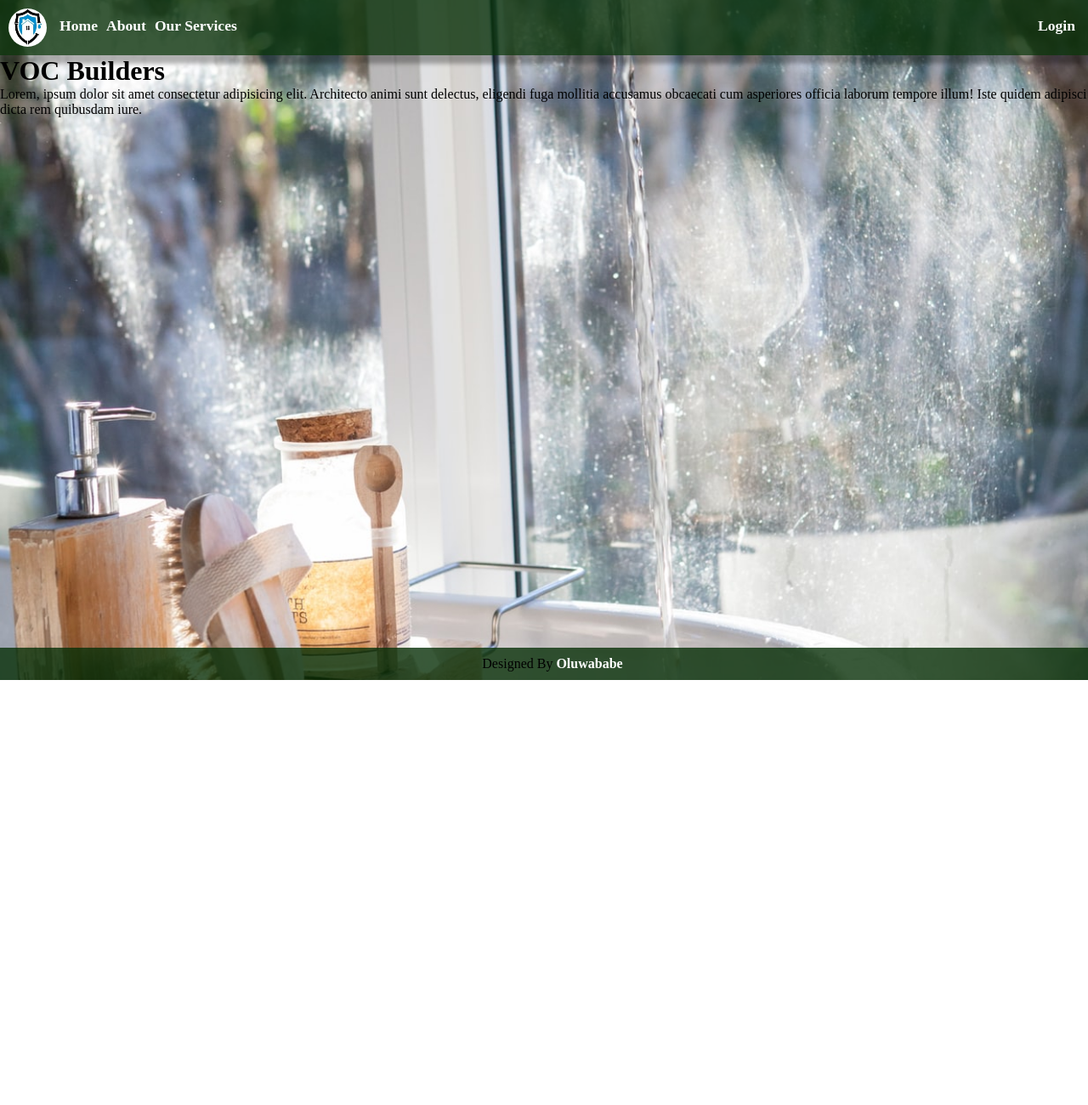
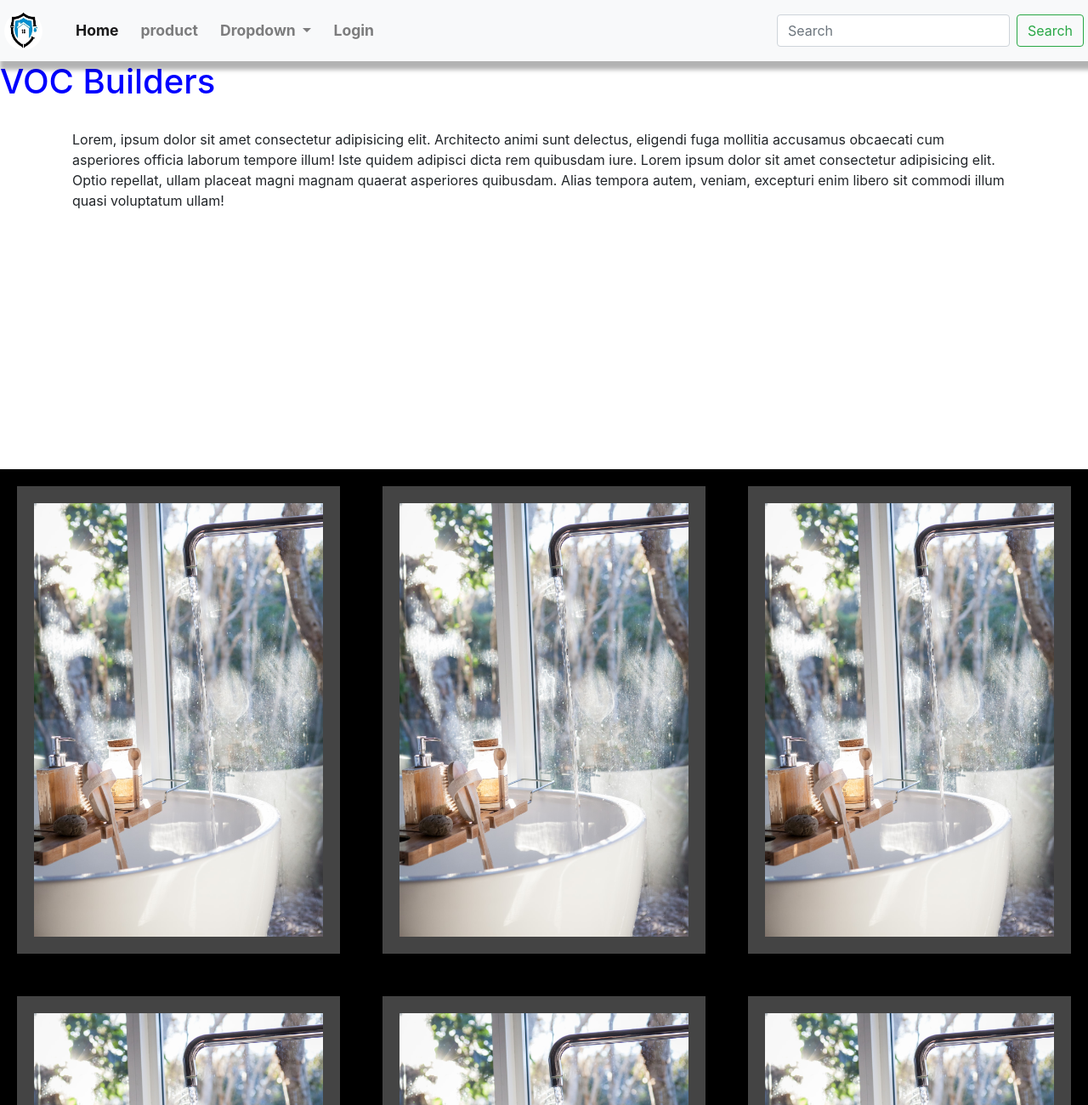
Before and after one commit to Omoike-lilian/Project-VOC, a plain HTML site: page index.html in a window 1280 px wide. Shown: the top 1300 px of the page at 85% size. Before the commit the page ends 800 px from the top, so only its background shows below. Drawn offline with nearby package versions, Linux system fonts and the light colour scheme.

Commit message:
Updated the Nav bar and created a login page.

```diff
--- a/index.html
+++ b/index.html
@@ -1,6 +1,7 @@
 <!DOCTYPE html>
 <html lang="en">
 <head>
+    <link rel="stylesheet" href="https://stackpath.bootstrapcdn.com/bootstrap/4.5.0/css/bootstrap.min.css" integrity="sha384-9aIt2nRpC12Uk9gS9baDl411NQApFmC26EwAOH8WgZl5MYYxFfc+NcPb1dKGj7Sk" crossorigin="anonymous">
     <link rel="shortcut icon" href="voc1.jpg" type="image/x-icon">
     <link rel="stylesheet" href="style1.css">
     <meta charset="UTF-8">
@@ -8,7 +9,40 @@
     <title>VOC Builders</title>
 </head>
 <body>
-      <div class="zone green">
+    <nav class="navbar navbar-expand-lg navbar-light bg-light">
+        <a class="navbar-brand" href="#">
+            <img src="voc1.jpg" width="30" height="30" alt="">
+          </a>
+            <div class="collapse navbar-collapse" id="navbarSupportedContent">
+          <ul class="navbar-nav mr-auto">
+            <li class="nav-item active">
+              <a class="nav-link" href="index.html">Home <span class="sr-only">(current)</span></a>
+            </li>
+            <li class="nav-item">
+              <a class="nav-link" href="#">product</a>
+            </li>
+            <li class="nav-item dropdown">
+              <a class="nav-link dropdown-toggle" href="#" id="navbarDropdown" role="button" data-toggle="dropdown" aria-haspopup="true" aria-expanded="false">
+                Dropdown
+              </a>
+              <div class="dropdown-menu" aria-labelledby="navbarDropdown">
+                <a class="dropdown-item" href="#">Action</a>
+                <a class="dropdown-item" href="#">Another action</a>
+                <div class="dropdown-divider"></div>
+                <a class="dropdown-item" href="#">Something else here</a>
+              </div>
+            </li>
+            <li class="nav-item">
+              <a class="nav-link" href="login.html" tabindex="-1" aria-disabled="true">Login</a>
+            </li>
+          </ul>
+          <form class="form-inline my-2 my-lg-0">
+            <input class="form-control mr-sm-2" type="search" placeholder="Search" aria-label="Search">
+            <button class="btn btn-outline-success my-2 my-sm-0" type="submit">Search</button>
+          </form>
+        </div>
+      </nav>
+      <!-- <div class="zone green">
            <ul class="main-nav">
             <img src="voc1.jpg">
               <li><a href="#">Home</a></li>
@@ -17,20 +51,29 @@
               <li class="left"><a href="#">Login</a></li>
         </ul>
 
-     </div>
-
-            <div>
-                 <!-- <img src="background.jpeg" class="cover"> -->
-                <h1>VOC Builders</h1>
-            </div>
-                <div>
+     </div> -->
+     <h1>VOC Builders</h1><br>
+            <div class="container zone red">
                     <p>Lorem, ipsum dolor sit amet consectetur adipisicing elit.
                     Architecto animi sunt delectus, eligendi fuga mollitia accusamus
                     obcaecati cum asperiores officia laborum tempore illum!
-                    Iste quidem adipisci dicta rem quibusdam iure.</p>
+                    Iste quidem adipisci dicta rem quibusdam iure. Lorem ipsum dolor sit amet consectetur adipisicing elit.
+                     Optio repellat, ullam placeat magni magnam quaerat asperiores quibusdam.
+                     Alias tempora autem, veniam, excepturi enim libero sit commodi illum quasi voluptatum ullam!</p>
                 </div>
+                <div class="zone blue grid-wrapper">
+                    <div class="box zone"><img src="background.jpeg"></div>
+                    <div class="box zone"><img src="background.jpeg"></div>
+                    <div class="box zone"><img src="background.jpeg"></div>
+                    <div class="box zone"><img src="background.jpeg"></div>
+                    <div class="box zone"><img src="background.jpeg"></div>
+                    <div class="box zone"><img src="background.jpeg"></div>
+                    <div class="box zone"><img src="background.jpeg"></div>
+                    <div class="box zone"><img src="background.jpeg"></div>
+                  </div>
+ <script src="https://code.jquery.com/jquery-3.5.1.slim.min.js" integrity="sha384-DfXdz2htPH0lsSSs5nCTpuj/zy4C+OGpamoFVy38MVBnE+IbbVYUew+OrCXaRkfj" crossorigin="anonymous"></script>
+ <script src="https://cdn.jsdelivr.net/npm/popper.js@1.16.0/dist/umd/popper.min.js" integrity="sha384-Q6E9RHvbIyZFJoft+2mJbHaEWldlvI9IOYy5n3zV9zzTtmI3UksdQRVvoxMfooAo" crossorigin="anonymous"></script>
+  <script src="https://stackpath.bootstrapcdn.com/bootstrap/4.5.0/js/bootstrap.min.js" integrity="sha384-OgVRvuATP1z7JjHLkuOU7Xw704+h835Lr+6QL9UvYjZE3Ipu6Tp75j7Bh/kR0JKI" crossorigin="anonymous"></script>
 </body>
-<footer>
-    Designed By <strong>Oluwababe</strong>
-</footer>
+<footer>&copy; <strong>Oluwababe</strong></footer>
 </html>
--- a/style1.css
+++ b/style1.css
@@ -2,7 +2,7 @@
     margin: 0;
 }
 html{
-    background: url(background.jpeg) no-repeat center center fixed;
+    /* background: url(background.jpeg) no-repeat center center fixed;  */
     -webkit-background-size: cover;
     /* -moz-background-size: cover; */
     /* -o-background-size: cover; */
@@ -10,15 +10,15 @@ html{
     /* overflow-x: hidden; */
 }
 
-.main-nav img{
+.navbar-brand img{
     width: 45px;
     height: 45px;
     margin-right: 10px;
     border-radius: 100%;
 }
-.main-nav {
-background-color: rgba(8, 48, 8, 0.8);
-padding: 10px;
+.navbar {
+background-color: rgba(204, 87, 169, 0.8);
+padding: 5px;
 display: flex;
 list-style: none;
 font-weight: bold;
@@ -36,11 +36,36 @@ li a {
 .left {
     margin-left: auto;
 }
+.container {
+height: 50vh;
+display: flex;
+    }
+h1 {
+    color: blue;
+}
+.grid-wrapper {
+    background-color: black;
+        display: grid;
+        grid-template-columns: repeat(auto-fill, minmax(350px, 1fr));
+        grid-gap: 10px;
+    }
+ .box {
+        background-color: #444;
+        padding: 20px;
+        margin: 20px;
+    }
+
+ .box > img {
+        width: 100%;
+    }
+
+
+
 footer {
     background-color: rgba(8, 48, 8, 0.8);
-    padding: 10px;
+    padding: 5px;
     text-align: center;
-    position: fixed;
+    /* position: fixed; */
     width: 100%;
     bottom: 0px;
 }
```
Also changed, not shown: login.html (added, +11 -0 lines).
